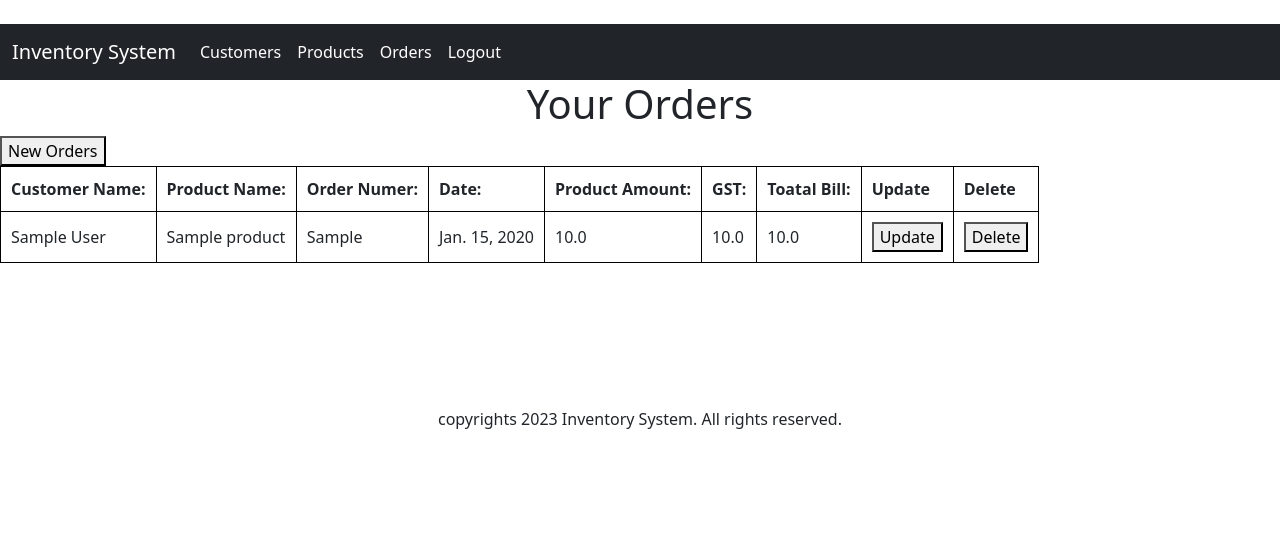
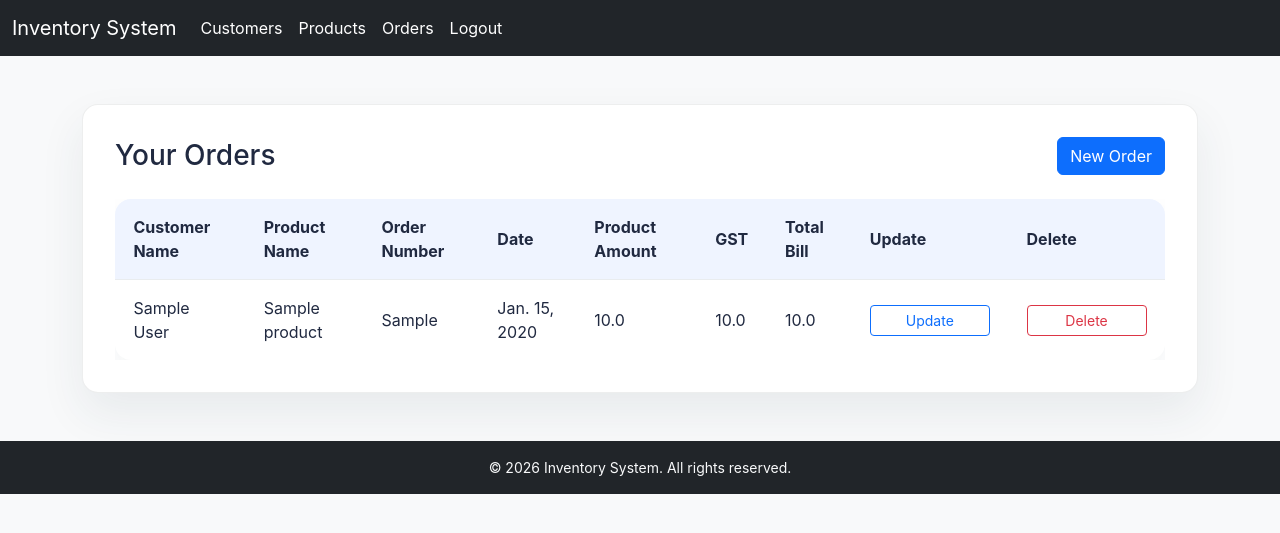
Before and after one commit to Mohamed-Thawfiq/Django-Inventory-System, a Django app: page /orders/view_orders/ in a window 1280 px wide. Shown: the top 533 px of the page. Run offline with Django 5.2, Linux system fonts and the light colour scheme; a user stored in the database is signed in; tables that the repository leaves empty hold one stand-in row (values such as "Sample post"); some libraries are stand-ins or nearby versions.

Commit message:
Update project adding ui

```diff
--- a/authentication/models.py
+++ b/authentication/models.py
@@ -7,6 +7,6 @@ class user(AbstractUser):
         (0,'Admin'),
         (1,'Manager'),
         (2,'Employee'),
-    )
+        )
 
     role=models.IntegerField(default=0,choices=role_choice)
--- a/frontend/templates/base.html
+++ b/frontend/templates/base.html
@@ -1,34 +1,28 @@
-{% load static %}
+{% load static bootstrap5 %}
 
 <!DOCTYPE html>
 <html lang="en">
 <head>
     <meta charset="UTF-8">
     <meta name="viewport" content="width=device-width, initial-scale=1.0">
-    <title>Document</title>
-    {% load bootstrap5 %}
-    {% bootstrap_css%}
-    {% bootstrap_javascript%}
+    <title>{% block title %}Inventory System{% endblock %}</title>
+    {% bootstrap_css %}
     <link rel="stylesheet" href="{% static 'css/cusomer.css' %}">
-    <style>
-    table,th,td{
-        border:1px solid black;
-        padding:10px;
-    }
-    </style>
 </head>
-<br>
-{% include 'navbar.html'%}
+<body class="bg-light">
 
-{% block content %}
+{% include 'navbar.html' %}
 
-{% endblock %}
-<br></br><br></br><br></br>
-<footer>
-    <center>
-    <p>copyrights 2023 Inventory System. All rights reserved.</p>
-    </center>
+<main class="container py-5">
+    {% block content %}{% endblock %}
+</main>
+
+<footer class="bg-dark text-light py-3">
+    <div class="container text-center small">
+        &copy; 2026 Inventory System. All rights reserved.
+    </div>
 </footer>
 
+{% bootstrap_javascript %}
 </body>
 </html>
--- a/frontend/templates/orders.html
+++ b/frontend/templates/orders.html
@@ -1,52 +1,49 @@
 {% extends 'base.html' %}
+
+{% block title %}Orders{% endblock %}
+
 {% block content %}
+<div class="page-card">
+    <div class="page-header">
+        <h1>Your Orders</h1>
+        <a href="/orders/add/" class="btn btn-primary">New Order</a>
+    </div>
 
-<center><h1>Your Orders</h1></center>
-<a href="/orders/add/">
-
-    <button>New Orders</button>
-
-</a>
-<table>
-
+    <div class="table-responsive">
+        <table class="table-custom">
             <thead>
                 <tr>
-            <th>Customer Name:</th>
-            <th>Product Name:</th>
-            <th>Order Numer:</th>
-            <th>Date:</th>
-            <th>Product Amount:</th>
-            <th>GST:</th>
-            <th>Toatal Bill:</th>
+                    <th>Customer Name</th>
+                    <th>Product Name</th>
+                    <th>Order Number</th>
+                    <th>Date</th>
+                    <th>Product Amount</th>
+                    <th>GST</th>
+                    <th>Total Bill</th>
                     <th>Update</th>
                     <th>Delete</th>
                 </tr>
             </thead>
             <tbody>
                 {% for order in all_orders %}
-
                 <tr>
-            <td>{{order.customer_ref}}</td>
-            <td>{{order.product_ref}}</td>
-            <td>{{order.order_num}}</td>
-            <td>{{order.order_date}}</td>
-            <td>{{order.amount}}</td>
-            <td>{{order.gst_amount}}</td>
-            <td>{{order.bill_amount}}</td>
+                    <td>{{ order.customer_ref }}</td>
+                    <td>{{ order.product_ref }}</td>
+                    <td>{{ order.order_num }}</td>
+                    <td>{{ order.order_date }}</td>
+                    <td>{{ order.amount }}</td>
+                    <td>{{ order.gst_amount }}</td>
+                    <td>{{ order.bill_amount }}</td>
                     <td>
-                <a href="{% url 'order_update' order.id %}">
-                    <button>Update</button>
-                </a>
+                        <a href="{% url 'order_update' order.id %}" class="btn btn-sm btn-outline-primary btn-action">Update</a>
                     </td>
                     <td>
-                <a href="{% url 'order_deleted' order.id %} ">
-                    <button>Delete</button>
-                </a>
+                        <a href="{% url 'order_deleted' order.id %}" class="btn btn-sm btn-outline-danger btn-action">Delete</a>
                     </td>
                 </tr>
                 {% endfor %}
             </tbody>
-
         </table>
-
+    </div>
+</div>
 {% endblock %}
--- a/static/css/cusomer.css
+++ b/static/css/cusomer.css
@@ -1,4 +1,116 @@
-.white-text{
-    color: blue;
-    font-weight: bold;
+body {
+    background: #f4f7fc;
+    color: #202940;
+    font-family: Inter, system-ui, -apple-system, BlinkMacSystemFont, "Segoe UI", sans-serif;
 }
+
+.page-card {
+    background: #ffffff;
+    border-radius: 1rem;
+    box-shadow: 0 20px 45px rgba(34, 60, 80, 0.08);
+    padding: 2rem;
+    border: 1px solid rgba(33, 37, 41, 0.08);
+}
+
+.page-header {
+    display: flex;
+    flex-wrap: wrap;
+    justify-content: space-between;
+    align-items: center;
+    gap: 1rem;
+    margin-bottom: 1.5rem;
+}
+
+.page-header h1 {
+    font-size: 1.75rem;
+    margin: 0;
+}
+
+.form-card {
+    display: grid;
+    gap: 1rem;
+}
+
+.form-card input,
+.form-card select,
+.form-card textarea,
+.form-card label {
+    width: 100%;
+}
+
+.form-card input,
+.form-card select,
+.form-card textarea {
+    border: 1px solid #d7dbe9;
+    border-radius: 0.9rem;
+    padding: 0.95rem 1rem;
+    background: #ffffff;
+    transition: border-color 0.2s ease, box-shadow 0.2s ease;
+}
+
+.form-card input:focus,
+.form-card select:focus,
+.form-card textarea:focus {
+    outline: none;
+    border-color: #4f7ef5;
+    box-shadow: 0 0 0 0.15rem rgba(79, 126, 245, 0.2);
+}
+
+.form-card .btn {
+    border-radius: 0.9rem;
+    padding: 0.95rem 1.4rem;
+}
+
+.table-custom {
+    width: 100%;
+    border-collapse: collapse;
+    background: #ffffff;
+    border-radius: 1rem;
+    overflow: hidden;
+    box-shadow: 0 18px 40px rgba(34, 60, 80, 0.06);
+}
+
+.table-custom thead {
+    background: #eff4ff;
+}
+
+.table-custom th,
+.table-custom td {
+    padding: 1rem 1.15rem;
+    border-bottom: 1px solid #e9ecef;
+    vertical-align: middle;
+}
+
+.table-custom tbody tr:hover {
+    background: #f8fbff;
+}
+
+.table-custom tbody tr:last-child td {
+    border-bottom: none;
+}
+
+.table-custom img {
+    max-width: 100px;
+    border-radius: 0.75rem;
+}
+
+.btn-action {
+    min-width: 120px;
+}
+
+.page-actions {
+    display: flex;
+    flex-wrap: wrap;
+    gap: 0.75rem;
+}
+
+.footer-note {
+    color: #5b677a;
+    font-size: 0.95rem;
+    margin-top: 1.5rem;
+}
+
+.white-text {
+    color: #0d6efd;
+    font-weight: 700;
+}
```
Also changed, not shown: frontend/templates/customer.html (+14 -9 lines), frontend/templates/customer_add.html (+11 -9 lines), frontend/templates/orders_form.html (+14 -7 lines), frontend/templates/product.html (+19 -16 lines), frontend/templates/product_form.html (+13 -11 lines), authentication/migrations/0002_user_role.py (added), inventory/urls.py (line endings or trailing spaces), myproject/urls.py (line endings or trailing spaces), static/media/images/Screenshot_2026-06-05_202017.png (added), static/media/images/tea.jpg (added), static/media/images/tea_hF73ysZ.jpg (added). Lines whose indentation alone changed are shown as unchanged.
